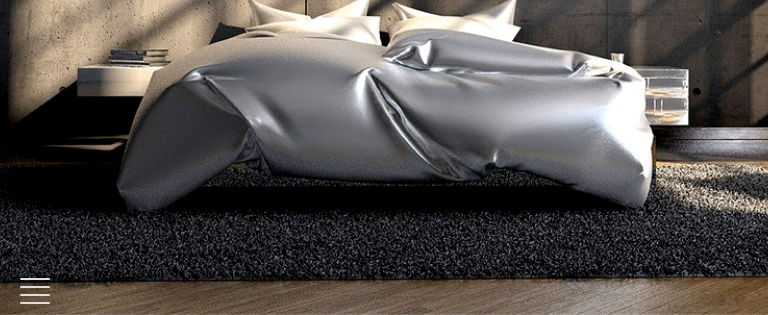
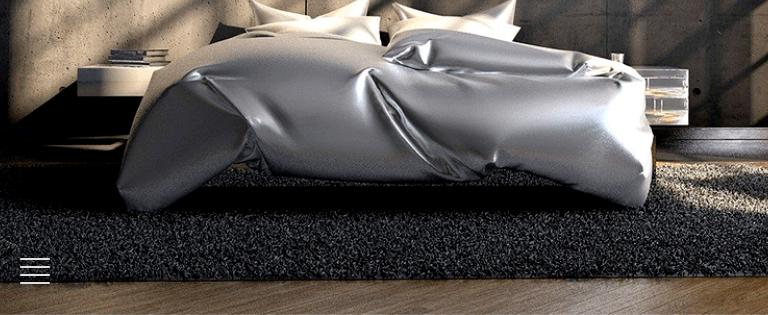
Before and after one commit to EliseMtr/Milano-architect, a plain HTML site: page index.html in a window 768 px wide. Shown: the part 485-800 px from the top of the page. Drawn offline with Linux system fonts and the light colour scheme.

Commit message:
Update StyleResponsive.css

```diff
--- a/StyleResponsive.css
+++ b/StyleResponsive.css
@@ -490,7 +490,7 @@ header{
       height: 2px;
       margin-bottom: 6px;
       position: relative;
-      top: 410px;
+      top: 390px;
       background: #dedddd;
       border-radius: 1px;
 
```
